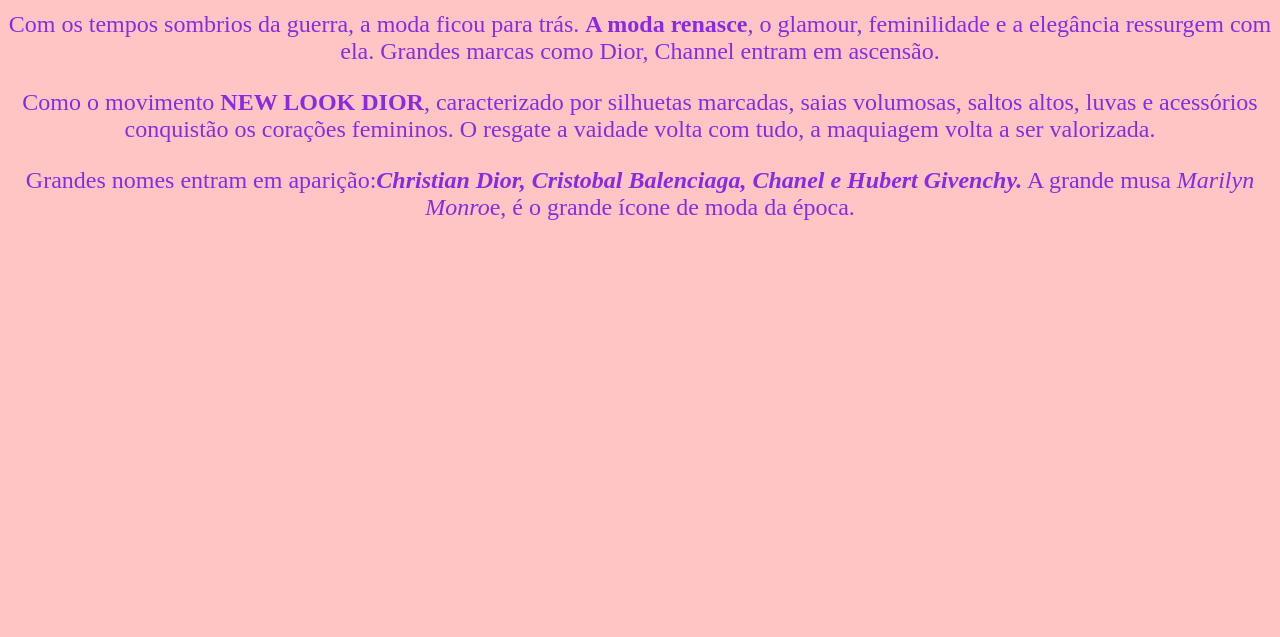
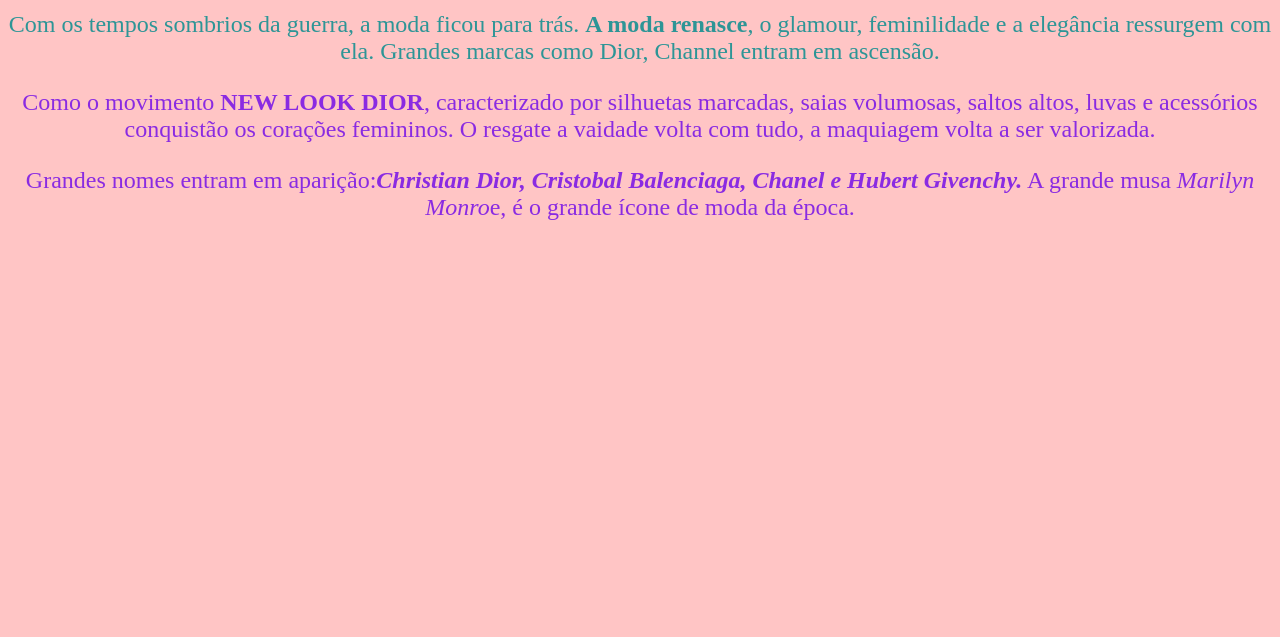
Before and after one commit to ane-07/MODA-, a plain HTML site: page index.html in a window 1280 px wide. Shown: the part 163-800 px from the top of the page. Drawn offline with Linux system fonts and the light colour scheme.

Commit message:
cor de um paragrafo

```diff
--- a/estilo.css
+++ b/estilo.css
@@ -7,3 +7,8 @@
     font-size: 24px;
     color: blueviolet;
 }
+
+#renascimentodamoda{
+    color:#2D9596 ;
+    font-style: 25px;
+}
```
